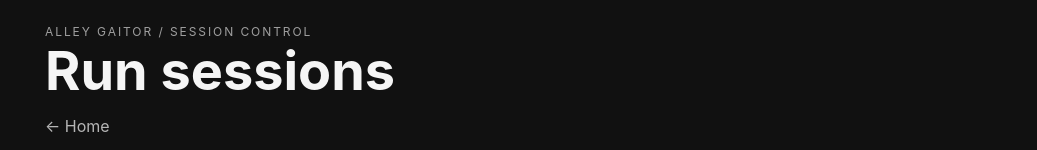
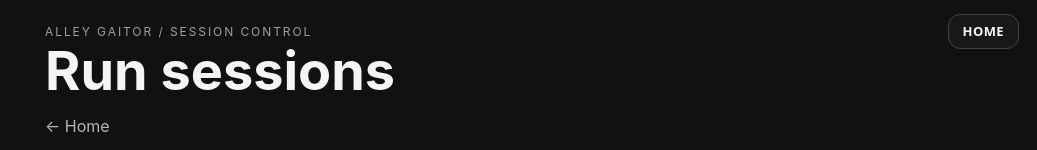
Before and after one commit to desdodec/alley__gaitor_scheduler, a website built with Vite: page sessions.html in a window 1280 px wide. Shown: the top 150 px of the page, without its empty margins (243-1280 px from the left). Built offline with nearby package versions, Linux system fonts and the light colour scheme; no server answers.

Commit message:
Keep Home link visible on sessions page

```diff
--- a/sessions.html
+++ b/sessions.html
@@ -5,8 +5,25 @@
     <meta name="viewport" content="width=device-width, initial-scale=1.0, viewport-fit=cover" />
     <meta name="theme-color" content="#111111" />
     <title>Alley Gaitor — Run sessions</title>
+    <style>
+      .sessions-home-link {
+        position: fixed;
+        top: max(14px, env(safe-area-inset-top));
+        right: max(18px, env(safe-area-inset-right));
+        z-index: 20;
+        padding: 10px 14px;
+        border: 1px solid #444;
+        border-radius: 12px;
+        background: #181818;
+        color: #f5f5f5;
+        font: 700 13px/1 system-ui, -apple-system, BlinkMacSystemFont, "Segoe UI", sans-serif;
+        text-decoration: none;
+        letter-spacing: .03em;
+      }
+    </style>
   </head>
   <body>
+    <a class="sessions-home-link" href="/">HOME</a>
     <main id="app"></main>
     <script type="module" src="/src/sessions.js"></script>
   </body>
```
